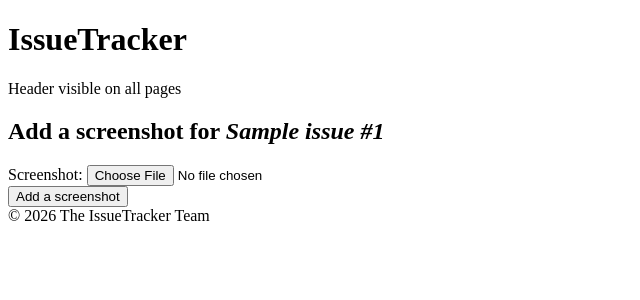
After one commit to kudlicka/issuetracker, a Django app: page /issues/1/screenshot/ in a window 1280 px wide. The commit adds this page. Shown: the top 300 px of the page, without its empty margins (0-640 px from the left). Run offline with Django 5.2, Linux system fonts and the light colour scheme; tables that the repository leaves empty hold one stand-in row (values such as "Sample post").

Commit message:
Add support for screenshots.

```diff
--- a/issues/forms.py
+++ b/issues/forms.py
@@ -1,5 +1,5 @@
 from django import forms
-from .models import Issue, Comment
+from .models import Issue, Comment, Screenshot
 
 class AddIssueForm(forms.ModelForm):
     class Meta:
@@ -11,3 +11,9 @@ class AddCommentForm(forms.ModelForm):
     class Meta:
         model = Comment
         fields = ["title", "description_md"]
+
+
+class AddScreenshotForm(forms.ModelForm):
+    class Meta:
+        model = Screenshot
+        fields = ["screenshot"]
--- a/issues/models.py
+++ b/issues/models.py
@@ -47,6 +47,17 @@ class Issue(models.Model):
         self.description_html = markdown2.markdown(self.description_md)
         super().save(*args, **kwargs)
 
+
+class Screenshot(models.Model):
+    issue = models.ForeignKey("Issue", on_delete=models.CASCADE, related_name="screenshots")
+    created_at = models.DateTimeField(auto_now_add=True)
+    created_by = models.ForeignKey(User, on_delete=models.SET_NULL, null=True)
+    screenshot = models.ImageField(upload_to="screenshots/")
+
+    def __str__(self):
+        return f"Screenshot #{self.id}"
+
+
 class Comment(models.Model):
     issue = models.ForeignKey("Issue", on_delete=models.CASCADE, related_name="comments")
     created_at = models.DateTimeField(auto_now_add=True)
@@ -59,7 +70,7 @@ class Comment(models.Model):
         ordering = ["-issue__created_at", "-created_at"]
 
     def __str__(self):
-        return f"Comment: #{self.id}"
+        return f"Comment #{self.id}"
 
     def save(self, *args, **kwargs):
         self.description_html = markdown2.markdown(self.description_md)
--- /dev/null
+++ b/issues/templates/screenshot.html
@@ -0,0 +1,17 @@
+{% extends "base.html" %}
+
+{% block title %}
+Add a screenshot
+{% endblock %}
+
+{% block main %}
+<h2>Add a screenshot for <i>{{ issue }}</i></h2>
+
+<form method="post" enctype="multipart/form-data">
+{% csrf_token %}
+{{ form }}
+<div class="buttons">
+    <input type="submit" value="Add a screenshot">
+</div>
+</form>
+{% endblock %}
--- a/issues/urls.py
+++ b/issues/urls.py
@@ -6,5 +6,6 @@ urlpatterns = [
     path("", views.list, name="list"),
     path("add/", views.add, name="add"),
     path("<int:issue_id>/", views.view, name="view"),
-    path("<int:issue_id>/comment/", views.comment, name="comment")
+    path("<int:issue_id>/comment/", views.comment, name="comment"),
+    path("<int:issue_id>/screenshot/", views.screenshot, name="screenshot"),
 ]
--- a/issues/views.py
+++ b/issues/views.py
@@ -1,5 +1,5 @@
 from django.shortcuts import render, redirect, get_object_or_404
-from .forms import AddIssueForm, AddCommentForm
+from .forms import AddIssueForm, AddCommentForm, AddScreenshotForm
 from .models import Issue, Comment
 
 # Create your views here.
@@ -12,6 +12,7 @@ def list(request):
 def view(request, issue_id):
     issue = get_object_or_404(Issue, id=issue_id)
     comments = issue.comments.order_by("created_at")
+    screenshots = issue.screenshots.order_by("created_at")
     add_comment_form = AddCommentForm()
     return render(
         request,
@@ -19,6 +20,7 @@ def view(request, issue_id):
             "issue": issue,
             "add_comment_form": add_comment_form,
             "comments": comments,
+            "screenshots": screenshots,
         }
     )
 
@@ -49,3 +51,25 @@ def comment(request, issue_id):
     else:
         form = AddCommentForm()
     return render(request, "comment.html", {"form": form})
+
+
+def screenshot(request, issue_id):
+    issue = get_object_or_404(Issue, id=issue_id)
+    if request.method == "POST":
+        form = AddScreenshotForm(request.POST, request.FILES)
+        if form.is_valid():
+            comment = form.save(commit=False)
+            comment.issue = issue
+            comment.created_by = request.user
+            comment.save()
+            return redirect("view", issue_id=issue.id)
+    else:
+        form = AddScreenshotForm()
+    return render(
+        request,
+        "screenshot.html",
+        {
+            "issue": issue,
+            "form": form,
+        }
+    )
--- a/issuetracker/settings.py
+++ b/issuetracker/settings.py
@@ -11,6 +11,7 @@ https://docs.djangoproject.com/en/6.0/ref/settings/
 """
 
 from pathlib import Path
+import os
 
 # Build paths inside the project like this: BASE_DIR / 'subdir'.
 BASE_DIR = Path(__file__).resolve().parent.parent
@@ -116,3 +117,6 @@ USE_TZ = True
 # https://docs.djangoproject.com/en/6.0/howto/static-files/
 
 STATIC_URL = "static/"
+
+MEDIA_URL = '/media/'
+MEDIA_ROOT = os.path.join(BASE_DIR, 'media')
--- a/issuetracker/urls.py
+++ b/issuetracker/urls.py
@@ -17,8 +17,13 @@ Including another URLconf
 
 from django.contrib import admin
 from django.urls import path, include
+from django.conf import settings
+from django.conf.urls.static import static
 
 urlpatterns = [
     path("admin/", admin.site.urls),
     path("issues/", include("issues.urls"))
 ]
+
+if settings.DEBUG:
+    urlpatterns += static(settings.MEDIA_URL, document_root=settings.MEDIA_ROOT)
--- a/requirements.txt
+++ b/requirements.txt
@@ -1,4 +1,5 @@
 asgiref==3.11.1
 Django==6.0.3
 markdown2==2.5.5
+pillow==12.1.1
 sqlparse==0.5.5
```
Also changed, not shown: issues/templates/view.html (+21 -7 lines), issues/migrations/0004_alter_comment_description_md_alter_comment_issue_and_more.py (added), 1 other file.
